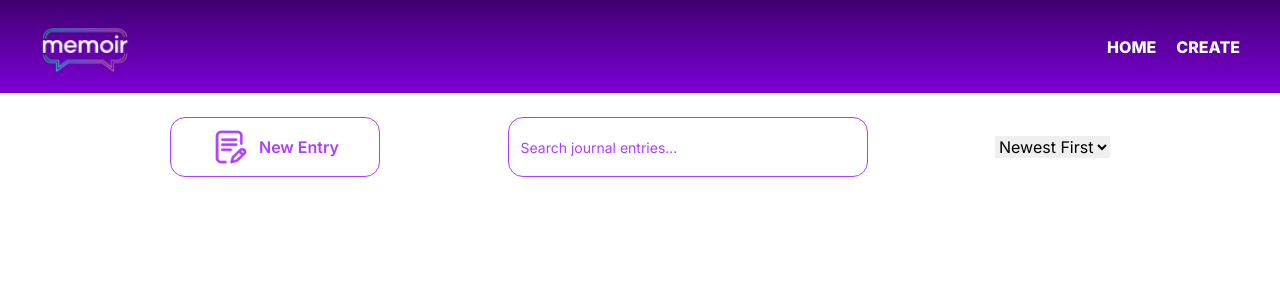
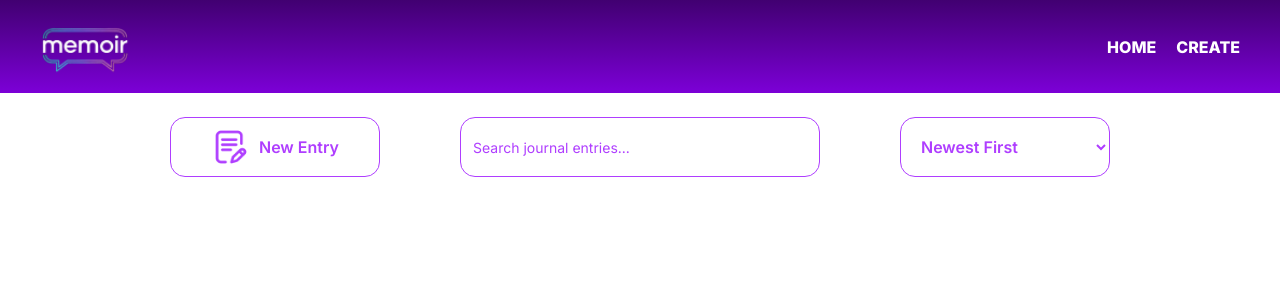
Before and after one commit to devakshayy/Journal-app, a React (Vite) app: page / in a window 1280 px wide. Shown: the top 300 px of the page. Built offline with nearby package versions, Linux system fonts and the light colour scheme.

Commit message:
everything done only problem with update and add note

```diff
--- a/src/Pages/HomePage.jsx
+++ b/src/Pages/HomePage.jsx
@@ -105,7 +105,15 @@ const HomePage = () => {
             placeholder="Search journal entries..."
             onChange={(e) => setSearch(e.target.value)}
           />
-          <select value={sortOption} onChange={(e) => setSortOption(e.target.value)}>
+
+          <select value={sortOption}
+                  onChange={(e) => setSortOption(e.target.value)}
+                  className="md:w-[210px] w-[360px] h-[60px] bg-white
+                   text-[#AF3EFF] border border-[#AF3EFF] rounded-[15px]
+                   font-semibold hover:bg-purple-100 flex justify-center
+                   focus:outline-none px-4 "
+
+                  >
             <option value="newest">Newest First</option>
             <option value="oldest">Oldest First</option>
             <option value="title">By Title</option>
--- a/src/Pages/Modal.jsx
+++ b/src/Pages/Modal.jsx
@@ -63,6 +63,7 @@ const Modal = ({isVisible,onClose,note,createNote,updateNote}) => {
                 height="30s"                                                       /* CLOSE BUTTON */
                 src="https://img.icons8.com/ios-filled/50/delete-sign--v1.png"
                 alt="delete-sign--v1"
+                type="submit"
                 onClick={() =>onClose()}
               />
             </button>
--- a/src/components/JouranalEntryItem.jsx
+++ b/src/components/JouranalEntryItem.jsx
@@ -1,6 +1,6 @@
 import React from "react";
 
-const JouranalEntryItem = ({onPreview,note, onUpdate,onDelete}) => {
+const JouranalEntryItem = ({onPreview,note,onUpdate,onDelete}) => {
   return (
     <div
       className="bg-[#FAF4FF] w-[360px] md:w-[940px]
```
Also changed, not shown: src/assets/SortLogo.png (deleted).
